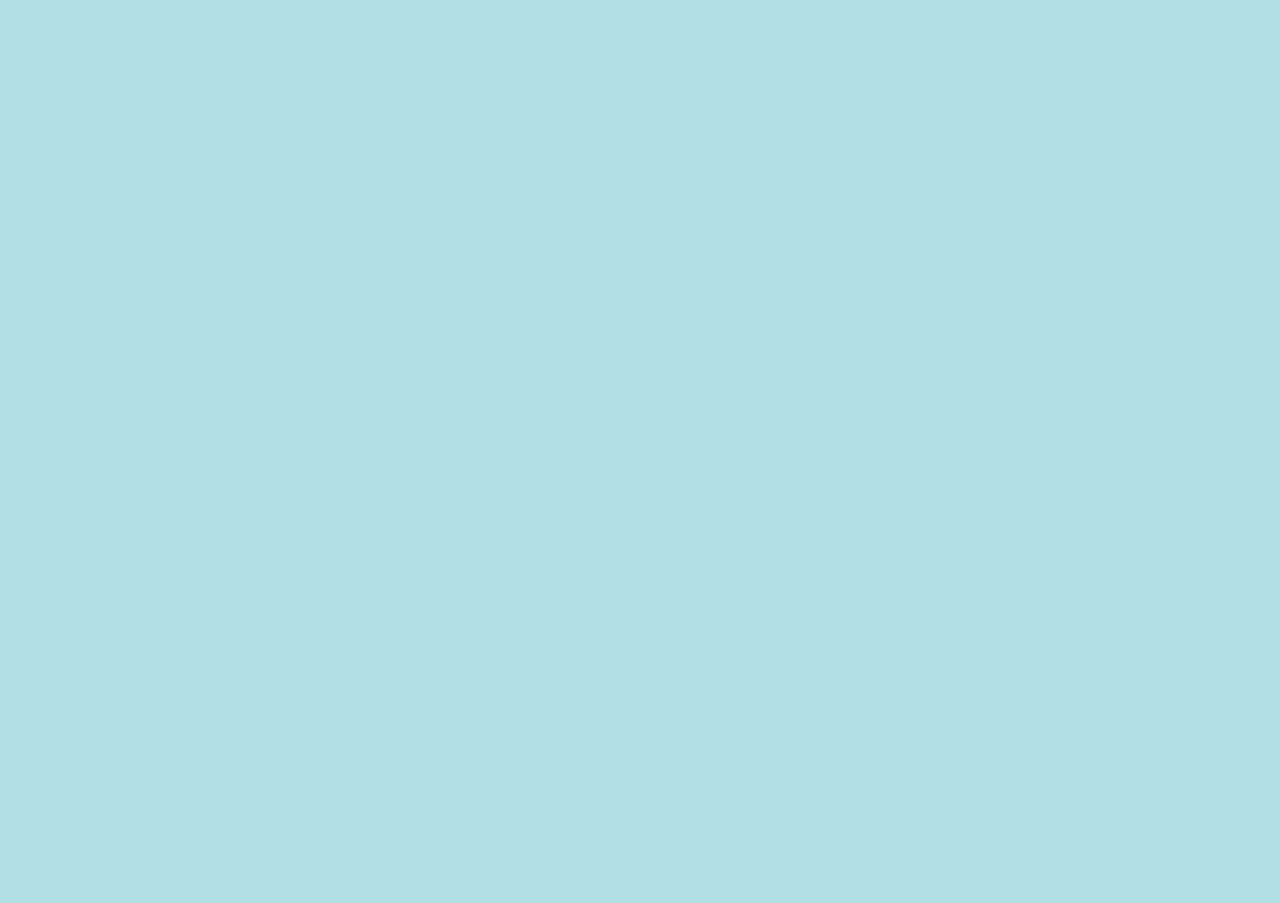
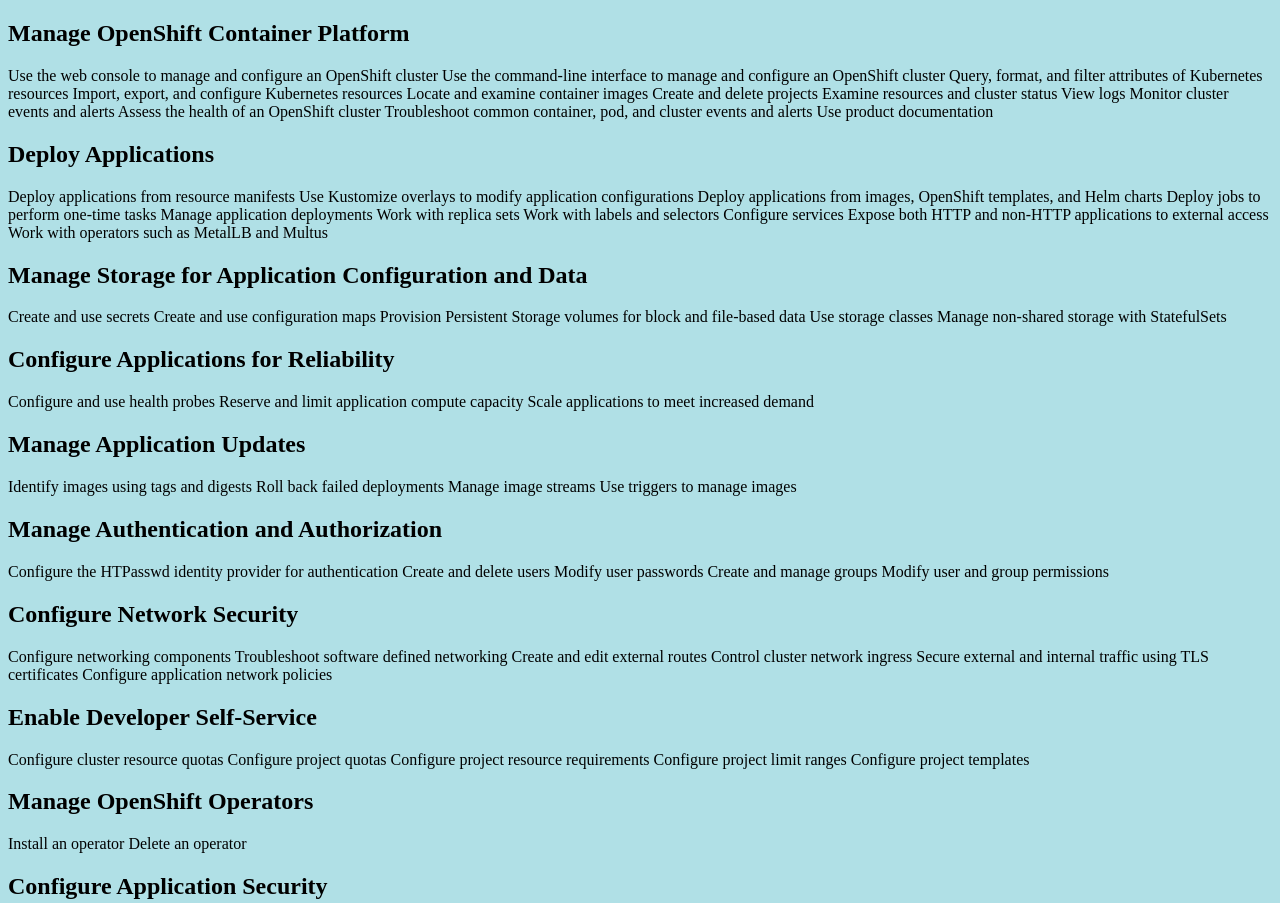
Before and after one commit to juliusmino/0sh1ft.github.io, a plain HTML site: page index.html in a window 1280 px wide. Shown: the top 903 px of the page. Before the commit the page ends 800 px from the top, so only its background shows below. Drawn offline with Linux system fonts and the light colour scheme.

Commit message:
index.html

```diff
--- a/index.html
+++ b/index.html
@@ -17,8 +17,95 @@
     </style>
 </head>
 <body style="background-color:powderblue;">
-
-
+<h2 class="abc">
+Manage OpenShift Container Platform
+</h2>
+Use the web console to manage and configure an OpenShift cluster
+Use the command-line interface to manage and configure an OpenShift cluster
+Query, format, and filter attributes of Kubernetes resources
+Import, export, and configure Kubernetes resources
+Locate and examine container images
+Create and delete projects
+Examine resources and cluster status
+View logs
+Monitor cluster events and alerts
+Assess the health of an OpenShift cluster
+Troubleshoot common container, pod, and cluster events and alerts
+Use product documentation
+    <h2 class="abc">
+Deploy Applications
+    </h2>
+Deploy applications from resource manifests
+Use Kustomize overlays to modify application configurations
+Deploy applications from images, OpenShift templates, and Helm charts
+Deploy jobs to perform one-time tasks
+Manage application deployments
+Work with replica sets
+Work with labels and selectors
+Configure services
+Expose both HTTP and non-HTTP applications to external access
+Work with operators such as MetalLB and Multus
+    <h2 class="abc">
+Manage Storage for Application Configuration and Data
+    </h2>
+Create and use secrets
+Create and use configuration maps
+Provision Persistent Storage volumes for block and file-based data
+Use storage classes
+Manage non-shared storage with StatefulSets
+    <h2 class="abc">
+Configure Applications for Reliability
+    </h2>
+Configure and use health probes
+Reserve and limit application compute capacity
+Scale applications to meet increased demand
+    <h2 class="abc">
+Manage Application Updates
+    </h2>
+Identify images using tags and digests
+Roll back failed deployments
+Manage image streams
+Use triggers to manage images
+    <h2 class="abc">
+Manage Authentication and Authorization
+    </h2>
+Configure the HTPasswd identity provider for authentication
+Create and delete users
+Modify user passwords
+Create and manage groups
+Modify user and group permissions
+    <h2 class="abc">
+Configure Network Security
+    </h2>
+Configure networking components
+Troubleshoot software defined networking
+Create and edit external routes
+Control cluster network ingress
+Secure external and internal traffic using TLS certificates
+Configure application network policies
+    <h2 class="abc">
+Enable Developer Self-Service
+    </h2>
+Configure cluster resource quotas
+Configure project quotas
+Configure project resource requirements
+Configure project limit ranges
+Configure project templates
+    <h2 class="abc">
+Manage OpenShift Operators
+    </h2>
+Install an operator
+Delete an operator
+    <h2 class="abc">
+Configure Application Security
+    </h2>
+Configure and manage service accounts
+Run privileged applications
+Create service accounts
+Manage and apply permissions using security context constraints
+Create and apply secrets to manage sensitive information
+Configure application access to Kubernetes APIs
+Configure Kubernetes CronJobs
 
 
 </body>
```
